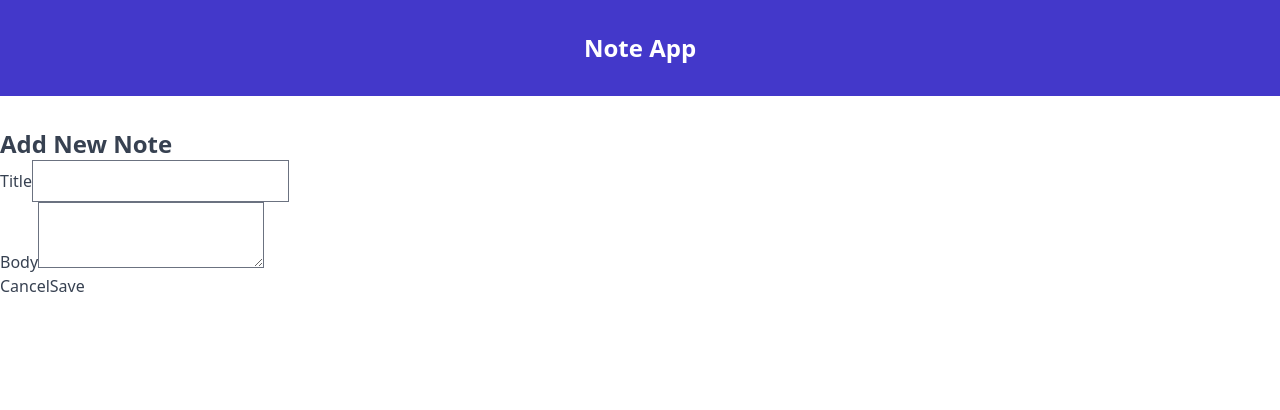
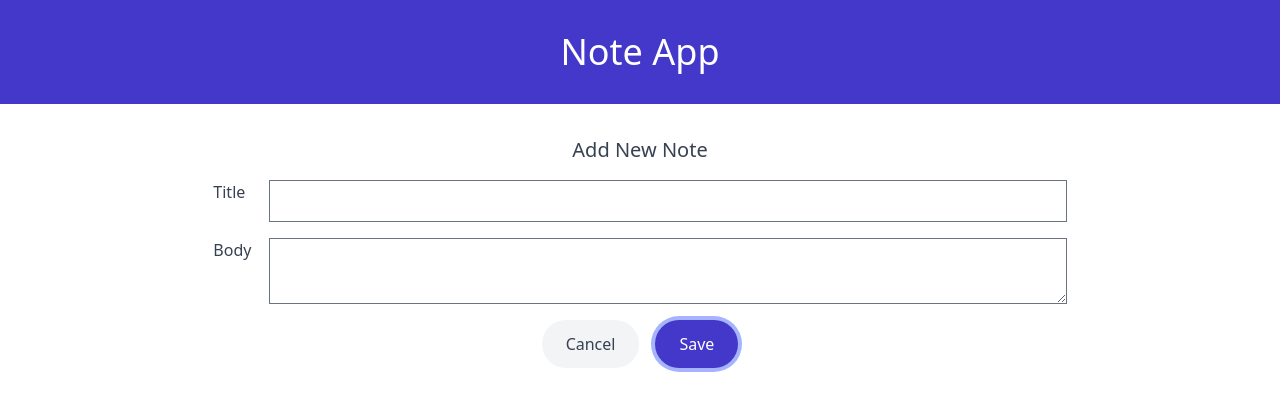
Before and after one commit to ksmxxxxxx/note_app_with_vue, a Vue app: page /add in a window 1280 px wide. Shown: the top 410 px of the page. Built offline with nearby package versions, Linux system fonts and the light colour scheme.

Commit message:
:art: Styling app with tailwindcss

```diff
--- a/src/assets/stylesheets/index.css
+++ b/src/assets/stylesheets/index.css
@@ -7,12 +7,7 @@
     font-family: Noto Sans, sans-serif;
     @apply text-gray-700;
   }
-  h1 {
-    @apply text-2xl;
-    @apply font-bold;
-  }
   a {
     @apply text-indigo-600;
-    @apply underline;
   }
 }
--- a/src/components/NoteAddForm.vue
+++ b/src/components/NoteAddForm.vue
@@ -1,15 +1,17 @@
 <template>
   <div>
-    <div>
-      <label for="title">Title</label>
-      <input id="title" type="text" v-model="newNote.title">
+    <div class="flex">
+      <label for="title" class="flex-none w-14">Title</label>
+      <input id="title" type="text" v-model="newNote.title" class="flex-grow">
     </div>
-    <div>
-      <label for="body">Body</label>
-      <textarea id="body" v-model="newNote.body"></textarea>
+    <div class="flex mt-4">
+      <label for="body" class="flex-none w-14">Body</label>
+      <textarea id="body" v-model="newNote.body" class="flex-grow"></textarea>
     </div>
-    <button @click="cancelAdd">Cancel</button>
-    <button @click="addNote" :disabled="disabled">Save</button>
+    <div class="flex justify-center mt-4">
+      <button @click="cancelAdd" class="inline-flex px-6 py-3 rounded-full bg-gray-100">Cancel</button>
+      <button @click="addNote" :disabled="disabled" class="inline-flex ml-4 px-6 py-3 rounded-full ring-4 ring-indigo-300 bg-indigo-700 text-white">Save</button>
+    </div>
   </div>
 </template>
 
--- a/src/components/NoteDetail.vue
+++ b/src/components/NoteDetail.vue
@@ -1,19 +1,27 @@
 <template>
   <section v-show="!this.notes[this.$props.id].edit">
-    <h1>{{ this.fetchData().title }}</h1>
-    <p>{{ this.fetchData().body }}</p>
-    <div>
-      <button @click="this.$router.push({ path: '/' })">Back to list</button>
-      <button @click="this.enableEditNote()">Edit</button>
-      <button @click="this.deleteNote()">Delete</button>
+    <div class="w-2/3 min-w-min mx-auto">
+      <div>
+        <h1 class="p-2 border-b border-solid border-gray-300 text-lg">{{ this.fetchData().title }}</h1>
+        <p class="p-2">{{ this.fetchData().body }}</p>
+      </div>
+      <div class="flex justify-center mt-4">
+        <button @click="this.$router.push({ path: '/' })" class="inline-flex px-6 py-3 rounded-full bg-gray-100">Back to list</button>
+        <button @click="this.enableEditNote()" class="inline-flex ml-4 px-6 py-3 rounded-full bg-indigo-700 text-white">Edit</button>
+        <button @click="this.deleteNote()" class="inline-flex ml-4 px-6 py-3 rounded-full bg-red-200 text-red-800">Delete</button>
+      </div>
     </div>
   </section>
   <section v-show="this.notes[this.$props.id].edit">
-    <input type="text" v-model="this.notes[this.$props.id].title">
-    <textarea v-model="this.notes[this.$props.id].body"></textarea>
-    <div>
-      <button @click="this.cancelEditNote">Cancel</button>
-      <button @click="this.emitNote()">Save</button>
+    <div class="w-2/3 min-w-min mx-auto">
+      <div class="flex flex-col">
+        <input type="text" v-model="this.notes[this.$props.id].title" class="mb-2">
+        <textarea v-model="this.notes[this.$props.id].body"></textarea>
+      </div>
+      <div class="flex justify-center mt-4">
+        <button @click="this.cancelEditNote" class="inline-flex px-6 py-3 rounded-full bg-gray-100">Cancel</button>
+        <button @click="this.emitNote()" class="inline-flex ml-4 px-6 py-3 rounded-full ring-4 ring-indigo-300 bg-indigo-700 text-white">Save</button>
+      </div>
     </div>
   </section>
 </template>
--- a/src/components/NoteHeader.vue
+++ b/src/components/NoteHeader.vue
@@ -1,5 +1,5 @@
 <template>
-  <header class="bg-indigo-700 p-8 mb-8 text-white text-center">
+  <header class="bg-indigo-700 p-8 mb-8 text-white text-4xl text-center">
     <h1>Note App</h1>
   </header>
 </template>
--- a/src/components/NoteList.vue
+++ b/src/components/NoteList.vue
@@ -1,5 +1,5 @@
 <template>
-  <ul>
+  <ul class="mb-8">
     <NoteListItem v-for="(note, index) in notes" :key="index" :index="index" :title="note.title"/>
   </ul>
 </template>
--- a/src/components/NoteListItem.vue
+++ b/src/components/NoteListItem.vue
@@ -1,5 +1,5 @@
 <template>
-  <li><router-link :to="{ name: 'ViewNoteDetail', params: {id: index} }">{{ title }}</router-link></li>
+  <li class="hover:bg-gray-100"><router-link :to="{ name: 'ViewNoteDetail', params: {id: index} }" class="block py-1 px-3"><span class="caret"></span>{{ title }}</router-link></li>
 </template>
 
 <script>
@@ -8,3 +8,25 @@ export default {
   props: ['index', 'title']
 }
 </script>
+
+<style scoped>
+a:hover .caret {
+  width: 1.4rem;
+  height: 1.4rem;
+  margin-left: -.7rem;
+  @apply block;
+  @apply absolute;
+  clip: rect(auto auto 1.5rem auto);
+}
+.caret::after {
+  content: '';
+  width: 1rem;
+  height: 1rem;
+  @apply absolute;
+  left: -.7rem;
+  top: .2rem;
+  @apply bg-indigo-700;
+  @apply transform;
+  @apply rotate-45;
+}
+</style>
--- a/src/views/ViewNoteAdd.vue
+++ b/src/views/ViewNoteAdd.vue
@@ -1,7 +1,7 @@
 <template>
   <NoteHeader/>
-  <section>
-    <h1>Add New Note</h1>
+  <section class="w-2/3 min-w-min mx-auto">
+    <h1 class="mb-4 text-xl text-center">Add New Note</h1>
     <NoteAddForm/>
   </section>
 </template>
--- a/src/views/ViewNoteList.vue
+++ b/src/views/ViewNoteList.vue
@@ -1,12 +1,10 @@
 <template>
   <NoteHeader/>
-  <div class="container mx-auto">
-    <div class="note-list">
-      <NoteList/>
-    </div>
-    <div class="text-center">
-      <router-link to="/add" class="bg-indigo-700 hover:bg-indigo-500 inline-block ring-4 ring-indigo-300 rounded-full py-3 px-6 text-white no-underline">Add Note</router-link>
-    </div>
+  <div class="w-2/3 min-w-min mx-auto">
+    <NoteList/>
+  </div>
+  <div class="text-center">
+    <router-link to="/add" class="bg-indigo-700 hover:bg-indigo-500 inline-block ring-4 ring-indigo-300 rounded-full py-3 px-6 text-white no-underline">Add Note</router-link>
   </div>
 </template>
 
```
